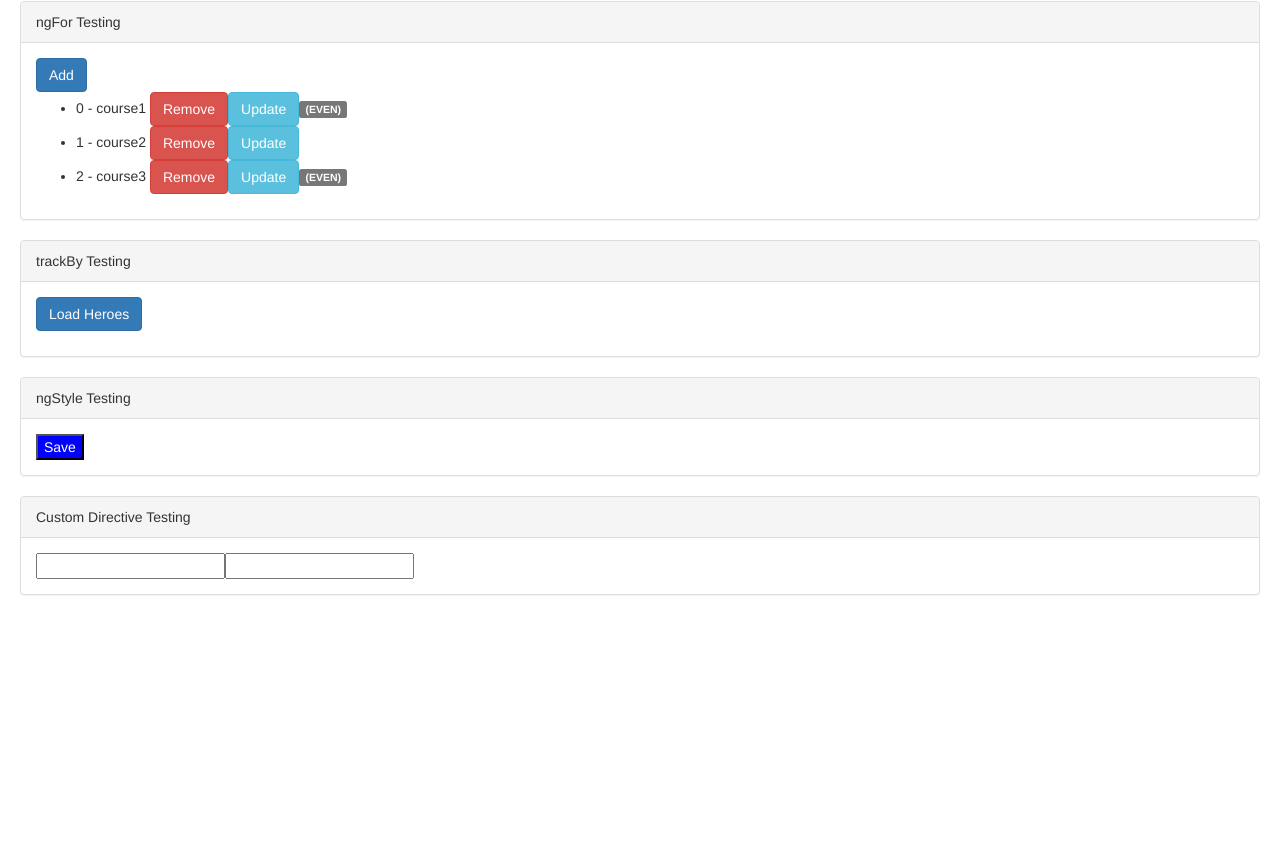
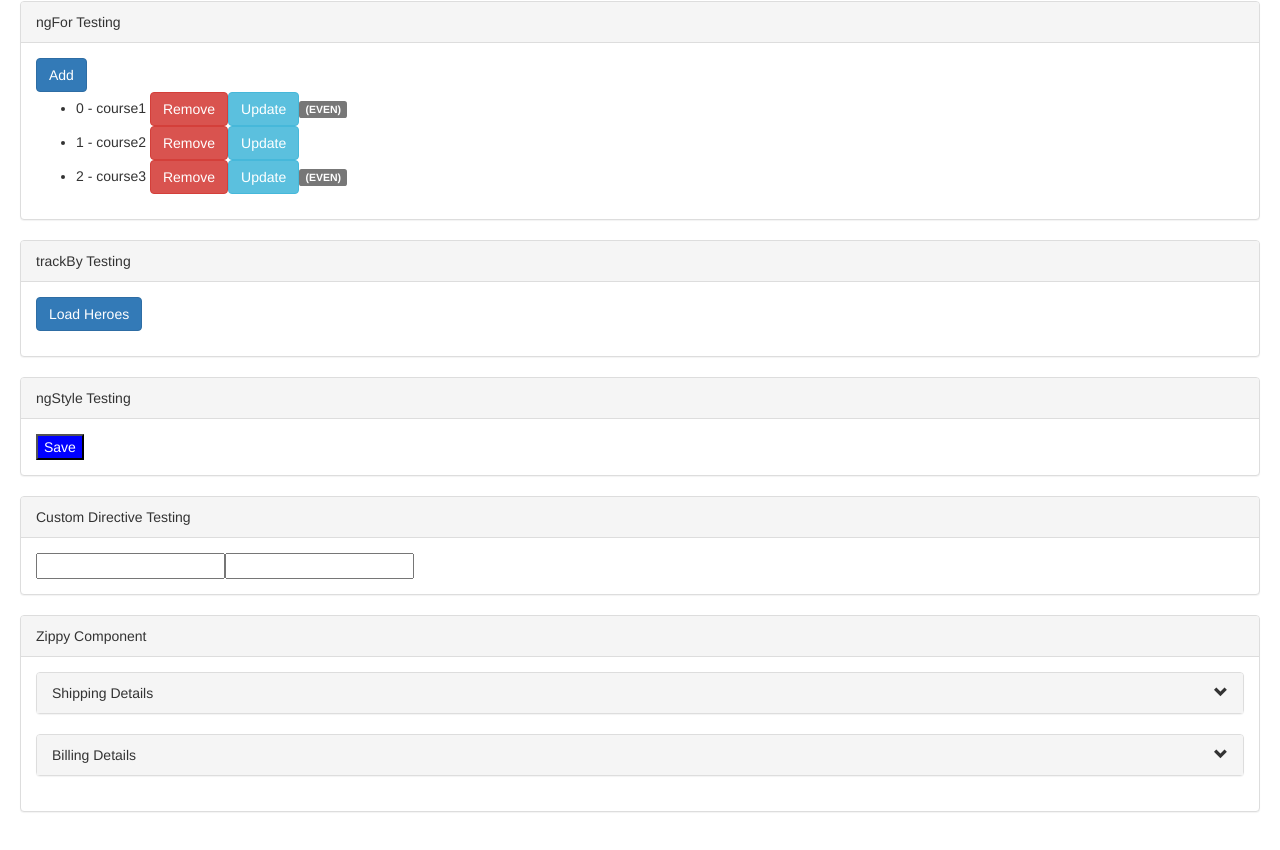
Before and after one commit to decline/udemy-angular4-crashcourse, an Angular app: page / in a window 1280 px wide. Shown: the part 1813-2663 px from the top of the page. Before the commit the page ends 2448 px from the top, so only its background shows below. Built offline with nearby package versions, Linux system fonts and the light colour scheme.

Commit message:
implement zippy component

```diff
--- a/src/app/app.component.html
+++ b/src/app/app.component.html
@@ -135,3 +135,16 @@
 
     </ng-container>
 </app-panel>
+
+
+<app-panel>
+    <ng-container class="heading">Zippy Component</ng-container>
+    <ng-container class="body">
+        <app-zippy title="Shipping Details">
+            Shipping Details Content
+        </app-zippy>
+        <app-zippy title="Billing Details">
+            Billing Details Content
+        </app-zippy>
+    </ng-container>
+</app-panel>
--- a/src/app/app.module.ts
+++ b/src/app/app.module.ts
@@ -12,6 +12,7 @@ import { TitlecaseCustomPipe } from './titlecase-custom.pipe';
 import { PanelComponent } from './panel/panel.component';
 import { LikeComponent } from './like/like.component';
 import { InputFormatDirective } from './input-format.directive';
+import { ZippyComponent } from './zippy/zippy.component';
 
 @NgModule({
     declarations: [
@@ -23,7 +24,8 @@ import { InputFormatDirective } from './input-format.directive';
         TitlecaseCustomPipe,
         PanelComponent,
         LikeComponent,
-        InputFormatDirective
+        InputFormatDirective,
+        ZippyComponent
     ],
     imports: [
         BrowserModule,
--- /dev/null
+++ b/src/app/zippy/zippy.component.css
@@ -0,0 +1,3 @@
+.zippy .panel-heading {
+    cursor: pointer;
+}
--- /dev/null
+++ b/src/app/zippy/zippy.component.html
@@ -0,0 +1,16 @@
+<div class="zippy panel-group">
+    <div class="panel panel-default">
+        <div class="panel-heading" (click)="toggle()">
+            {{ title }}
+            <span class="pull-right">
+                <i class="glyphicon" [ngClass]="{
+                    'glyphicon-chevron-up': !collapsed,
+                    'glyphicon-chevron-down': collapsed
+                }"></i>
+            </span>
+        </div>
+        <div class="panel-body" [hidden]="collapsed">
+            <ng-content></ng-content>
+        </div>
+    </div>
+</div>
--- /dev/null
+++ b/src/app/zippy/zippy.component.ts
@@ -0,0 +1,17 @@
+import { Component, Input } from '@angular/core';
+
+@Component({
+    selector: 'app-zippy',
+    templateUrl: './zippy.component.html',
+    styleUrls: ['./zippy.component.css']
+})
+export class ZippyComponent {
+
+    @Input('title') title: string;
+
+    collapsed = true;
+
+    toggle() {
+        this.collapsed = !this.collapsed;
+    }
+}
```
Also changed, not shown: 1 other file (tests, documents, lock files or other folders).
